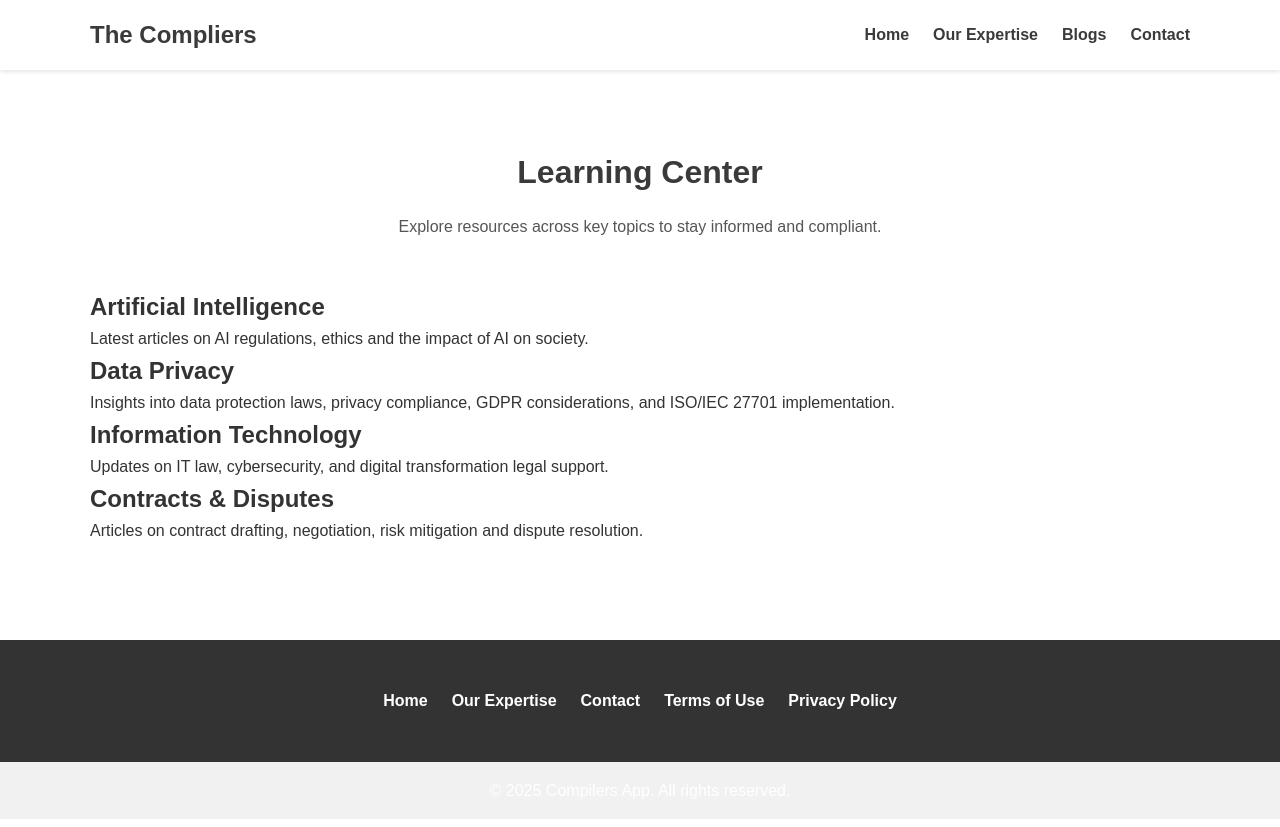
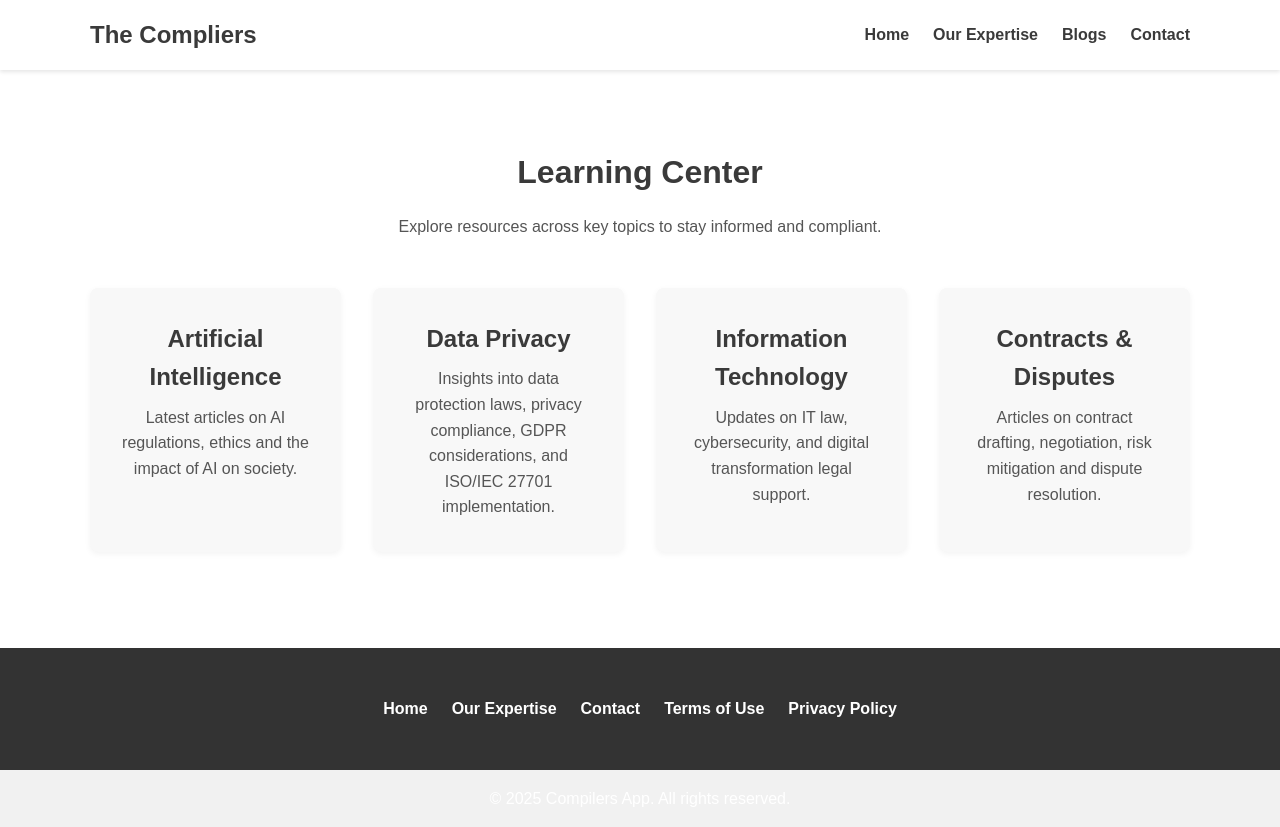
Before and after one commit to unforgettablekartik/compliers, a Next.js app: page /articles in a window 1280 px wide. Built offline with nearby package versions, Linux system fonts and the light colour scheme.

Commit message:
Update articles.tsx

```diff
--- a/pages/articles.tsx
+++ b/pages/articles.tsx
@@ -7,9 +7,17 @@ export default function Articles() {
         <title>Learning Center | The Compliers</title>
         <meta
           name="description"
-          content="Explore educational resources on Artificial Intelligence, Data Privacy, Information Technology, and Contracts & Disputes."
+          content="Explore resources across key topics to stay informed and compliant."
+        />
+        <link
+          rel="stylesheet"
+          href="https://cdnjs.cloudflare.com/ajax/libs/font-awesome/6.2.0/css/all.min.css"
+          integrity="sha512-GmSWFp6J6IWgpr9RwQbZHhSBWfHnVeymm7oWf22C6T6QS0+hZqmYAjwoM+I3/Z+9k7EIDs4FAOMeG2E6O7G4Pg=="
+          crossOrigin="anonymous"
+          referrerPolicy="no-referrer"
         />
       </Head>
+
       {/* Site Navigation */}
       <nav id="navbar">
         <div className="container">
@@ -22,6 +30,7 @@ export default function Articles() {
           </ul>
         </div>
       </nav>
+
       {/* Main content */}
       <main className="articles-page">
         <div className="container">
@@ -29,26 +38,31 @@ export default function Articles() {
           <p className="articles-intro">
             Explore resources across key topics to stay informed and compliant.
           </p>
-          <div className="articles-categories">
-            <div className="article-category">
+          <div className="articles-grid">
+            <div className="article-card">
+              <i className="fa-solid fa-robot article-card-icon" aria-hidden="true"></i>
               <h2>Artificial Intelligence</h2>
               <p>Latest articles on AI regulations, ethics and the impact of AI on society.</p>
             </div>
-            <div className="article-category">
+            <div className="article-card">
+              <i className="fa-solid fa-user-shield article-card-icon" aria-hidden="true"></i>
               <h2>Data Privacy</h2>
               <p>Insights into data protection laws, privacy compliance, GDPR considerations, and ISO/IEC 27701 implementation.</p>
             </div>
-            <div className="article-category">
+            <div className="article-card">
+              <i className="fa-solid fa-laptop-code article-card-icon" aria-hidden="true"></i>
               <h2>Information Technology</h2>
               <p>Updates on IT law, cybersecurity, and digital transformation legal support.</p>
             </div>
-            <div className="article-category">
+            <div className="article-card">
+              <i className="fa-solid fa-file-contract article-card-icon" aria-hidden="true"></i>
               <h2>Contracts & Disputes</h2>
               <p>Articles on contract drafting, negotiation, risk mitigation and dispute resolution.</p>
             </div>
           </div>
         </div>
       </main>
+
       {/* Footer */}
       <footer>
         <div className="container footer-content">
```
